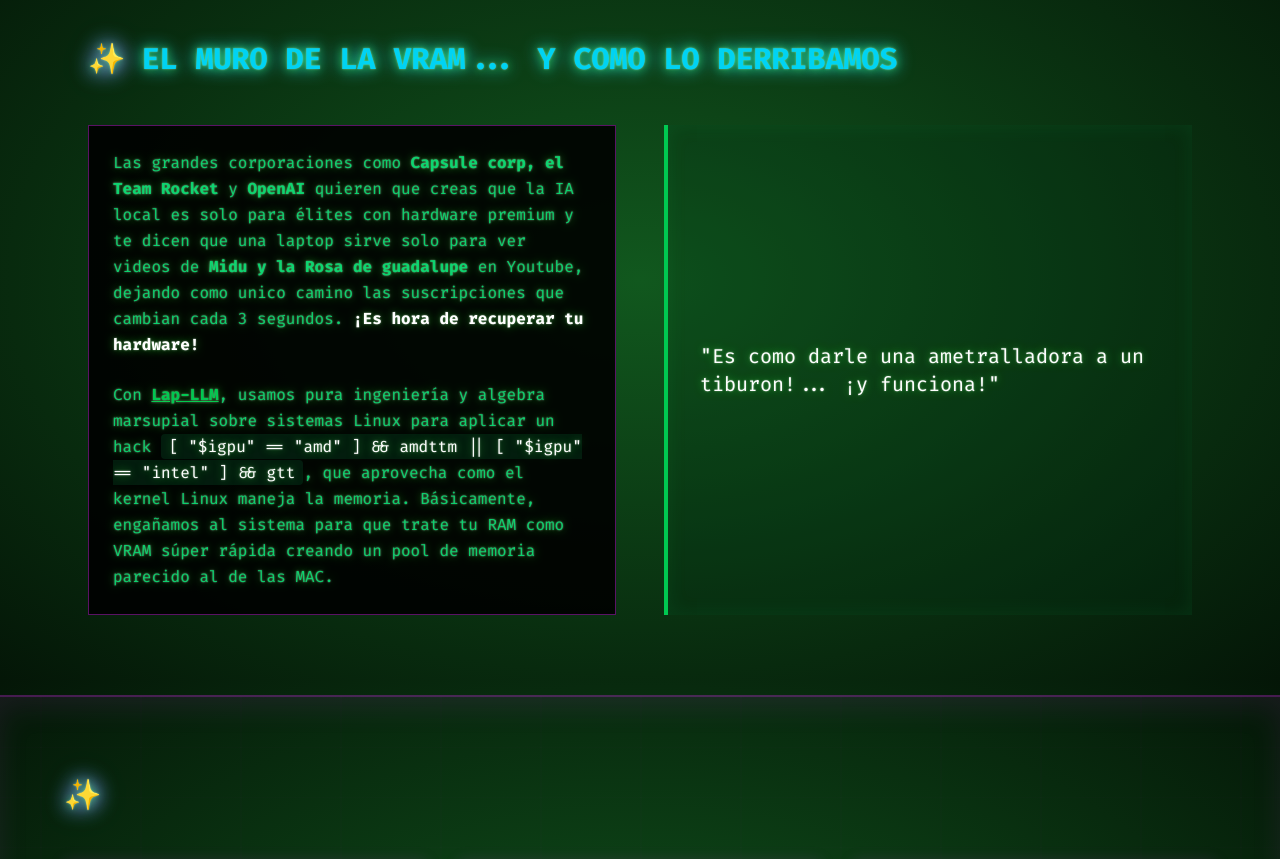
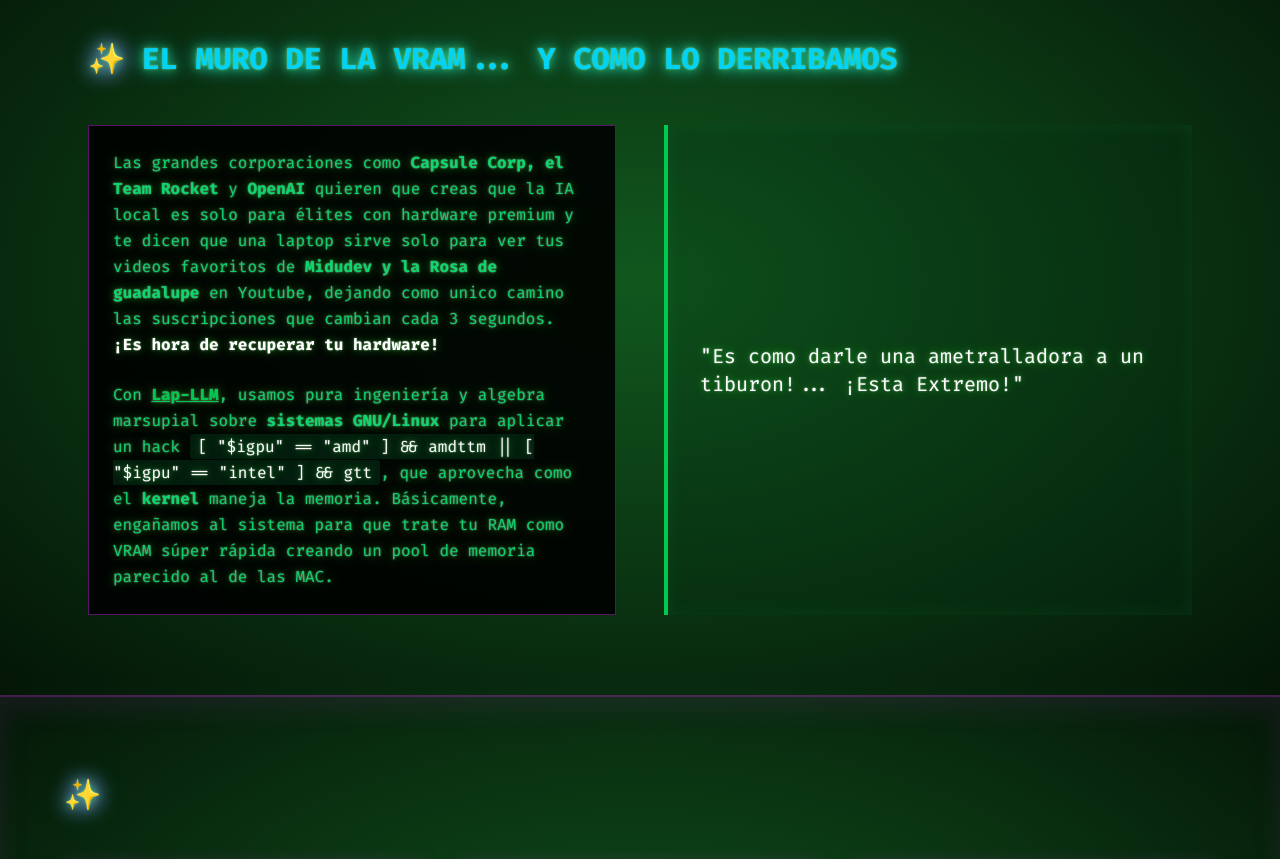
Before and after one commit to oscar-galard/Lap-LLM, a React (Vite) app in the folder frontend/: page / in a window 1280 px wide. Shown: the part 920-1779 px from the top of the page. Built offline with nearby package versions, Linux system fonts and the light colour scheme.

Commit message:
Langchain Prompt
- prompt modified for a better LLM response.

```diff
--- a/frontend/src/pages/Landing.tsx
+++ b/frontend/src/pages/Landing.tsx
@@ -72,14 +72,14 @@
         <div className="grid md:grid-cols-2 gap-12">
           <div className="border border-fuchsia-500/40 p-6 space-y-6 text-green-400/90 bg-black/90 leading-relaxed">
             <p>
-              Las grandes corporaciones como <strong>Capsule corp, el Team Rocket</strong> y <strong>OpenAI</strong> quieren que creas que la IA local es solo para élites con hardware premium y te dicen que una laptop sirve solo para ver videos de <b>Midu y la Rosa de guadalupe</b> en Youtube, dejando como unico camino las suscripciones que cambian cada 3 segundos. <strong className="text-white">¡Es hora de recuperar tu hardware!</strong>
+              Las grandes corporaciones como <strong>Capsule Corp, el Team Rocket</strong> y <strong>OpenAI</strong> quieren que creas que la IA local es solo para élites con hardware premium y te dicen que una laptop sirve solo para ver tus videos favoritos de <b>Midudev y la Rosa de guadalupe</b> en Youtube, dejando como unico camino las suscripciones que cambian cada 3 segundos. <strong className="text-white">¡Es hora de recuperar tu hardware!</strong>
             </p>
             <p>
-            Con <strong className="text-green-500 underline">Lap-LLM</strong>, usamos pura ingeniería y algebra marsupial sobre sistemas Linux para aplicar un hack <code className="bg-green-900/30 px-2 py-0.5 rounded text-white">[ "$igpu" == "amd" ] && amdttm || [ "$igpu" == "intel" ] && gtt</code>, que aprovecha como el kernel Linux maneja la memoria. Básicamente, engañamos al sistema para que trate tu RAM como VRAM súper rápida creando un pool de memoria parecido al de las MAC.
+            Con <strong className="text-green-500 underline">Lap-LLM</strong>, usamos pura ingeniería y algebra marsupial sobre <strong>sistemas GNU/Linux</strong> para aplicar un hack <code className="bg-green-900/30 px-2 py-0.5 rounded text-white">[ "$igpu" == "amd" ] && amdttm || [ "$igpu" == "intel" ] && gtt</code>, que aprovecha como el <strong>kernel</strong> maneja la memoria. Básicamente, engañamos al sistema para que trate tu RAM como VRAM súper rápida creando un pool de memoria parecido al de las MAC.
             </p>
           </div>
           <div className="bg-green-950/20 border-l-4 border-green-500 p-8 flex items-center text-xl text-white shadow-[inset_0_0_20px_rgba(34,197,94,0.1)]">
-            "Es como darle una ametralladora a un tiburon!... ¡y funciona!"
+            "Es como darle una ametralladora a un tiburon!... ¡Esta Extremo!"
           </div>
         </div>
       </section>
```
Also changed, not shown: 1 other file (tests, documents, lock files or other folders).
